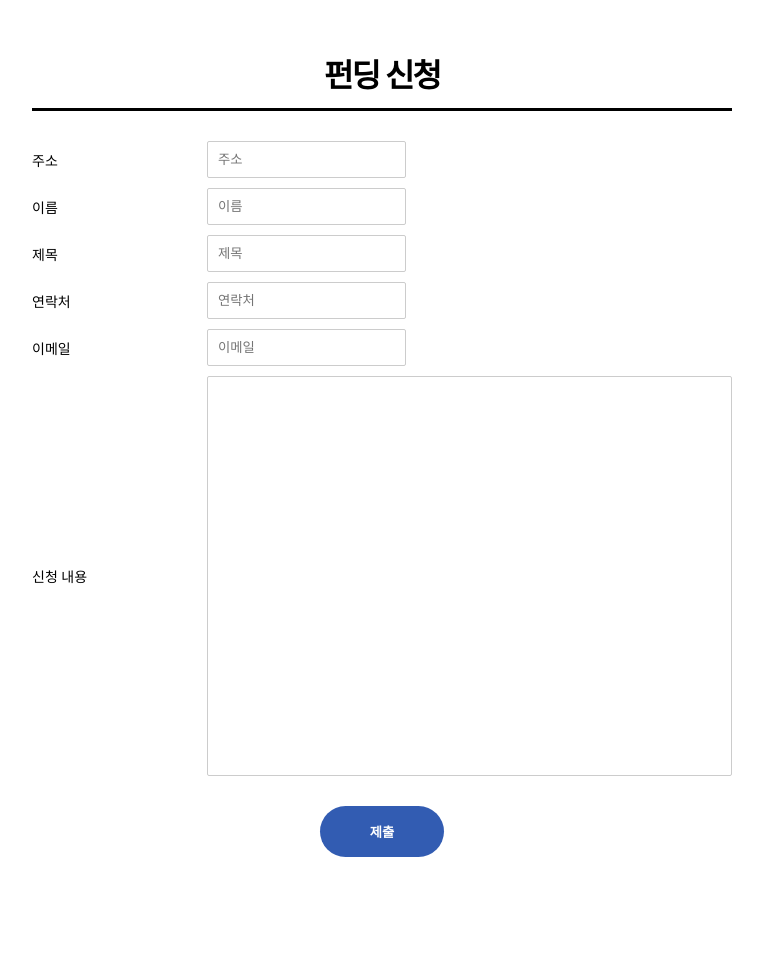
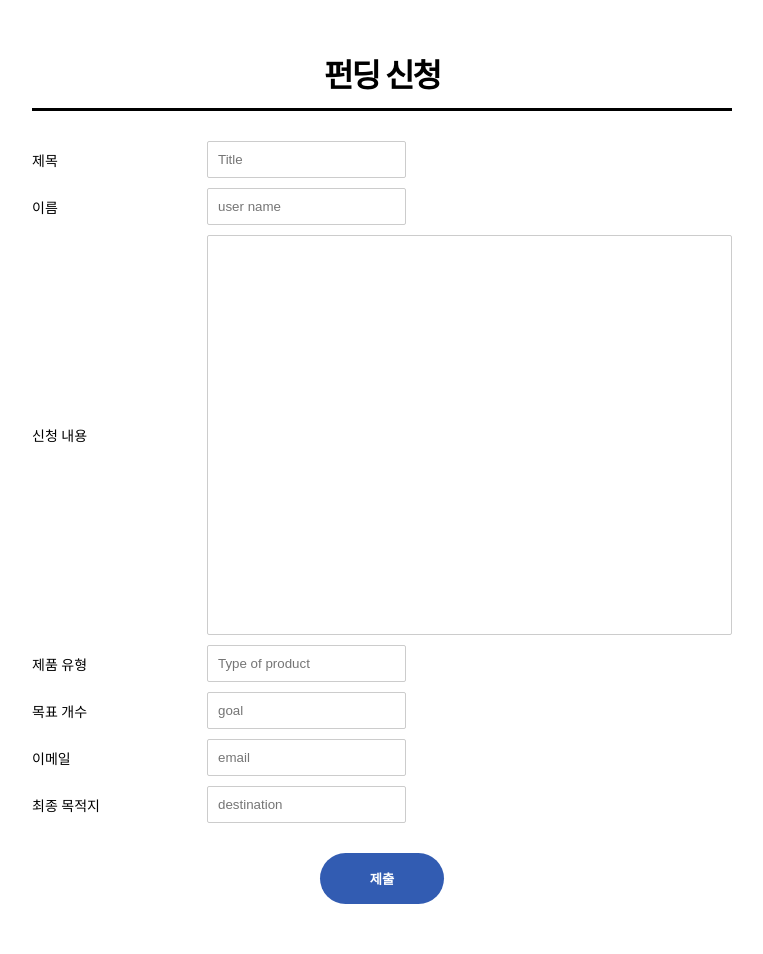
Before and after one commit to Yoon6/Giveu, a Django app: template funding/templates/components/request.html in a window 1280 px wide. Shown: the whole page, without its empty margins (258-1021 px from the left). Before the commit the page ends 857 px from the top, so only its background shows below. Run offline with Django 3.2, Linux system fonts and the light colour scheme; the template is opened without the code that fills it, so the values that code supplies are empty.

Commit message:
edit request file

```diff
--- a/funding/templates/components/request.html
+++ b/funding/templates/components/request.html
@@ -10,30 +10,36 @@
         <h1>펀딩 신청</h1>
         <form method="POST">
             <dl>
-                <dt>주소</dt>
-                <dd><input type="text" name="address" placeholder="주소" required></dd>
+                <dt name="title">제목</dt>
+                <dd><input type="text" name="title" placeholder="Title" required></dd>
             </dl>
             <dl>
                 <dt>이름</dt>
-                <dd><input type="text" name="name" placeholder="이름" required></dd>
+                <dd><input type="text" name="name" placeholder="user name" required></dd>
             </dl>
             <dl>
-                <dt name="title">제목</dt>
-                <dd><input type="text" name="title" placeholder="제목" required></dd>
+                <dt>신청 내용</dt>
+                <dd><input type="text" name="bodytext" class="desc" required></dd>
             </dl>
             <dl>
-                <dt>연락처</dt>
-                <dd><input type="text" name="mobile" placeholder="연락처" required></dd>
+                <dt>제품 유형</dt>
+                <dd><input type="text" name="productType" placeholder="Type of product" required></dd>
+            </dl>
+            <dl>
+                <dt>목표 개수</dt>
+                <dd><input type="number" name="productNum" placeholder="goal" required></dd>
             </dl>
             <dl>
                 <dt>이메일</dt>
                 <dd>
-                    <input type="text" name="email" placeholder="이메일" required>
+                    <input type="text" name="email" placeholder="email" required>
                 </dd>
             </dl>
             <dl>
-                <dt>신청 내용</dt>
-                <dd><input type="text" name="description" class="desc" required></dd>
+                <dt>최종 목적지</dt>
+                <dd>
+                    <input type="text" name="address" placeholder="destination"required>
+                </dd>
             </dl>
 
             <input type="submit" value="제출">
--- a/funding/templates/style/request.css
+++ b/funding/templates/style/request.css
@@ -49,8 +49,7 @@ body {
 }
 
 .wrap input[type='text'],
-.wrap input[type='tel'],
-.wrap input[type='email'],
+.wrap input[type='number'],
 .wrap select {
 	padding: 10px;
 	border: 1px solid #ccc;
```
